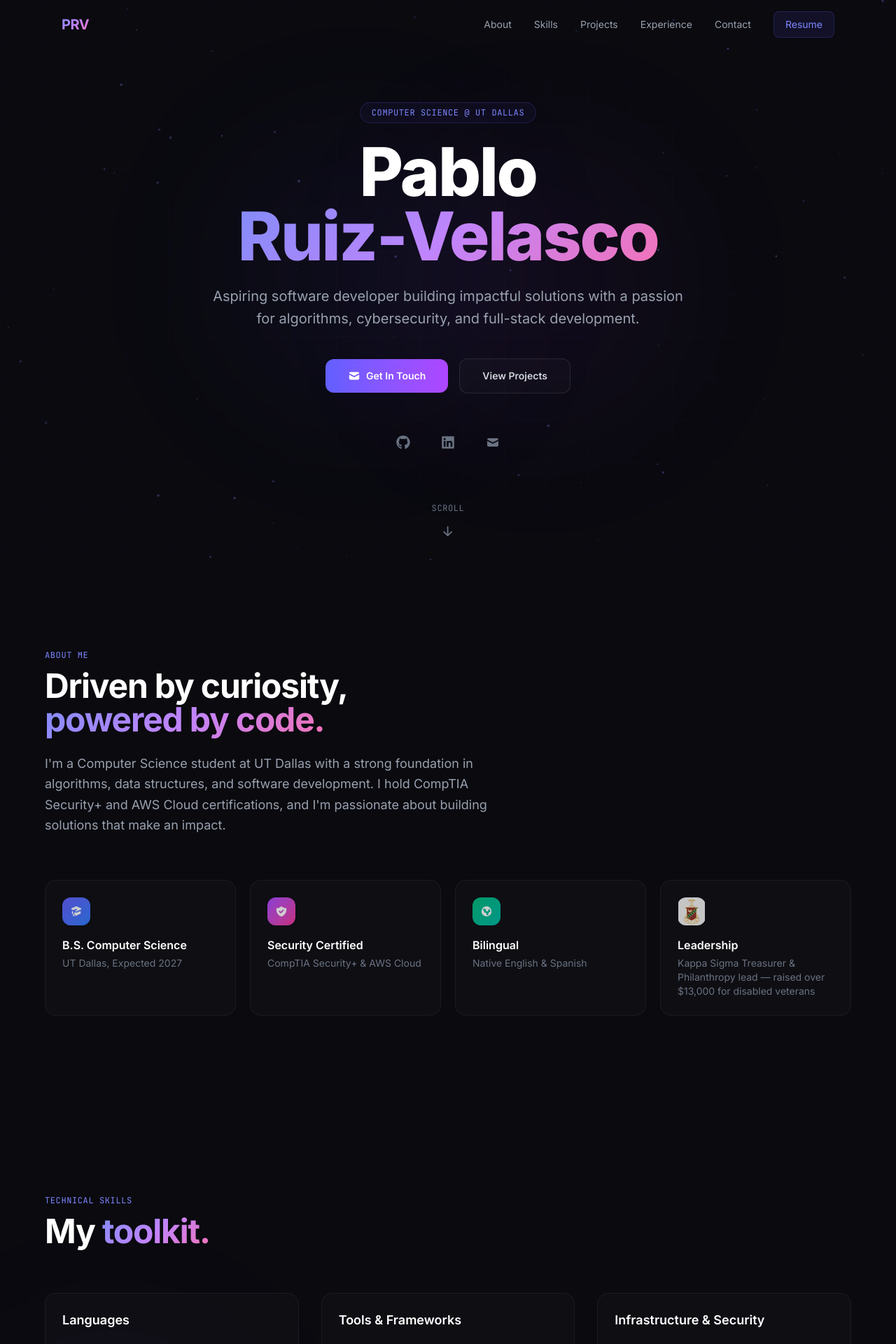
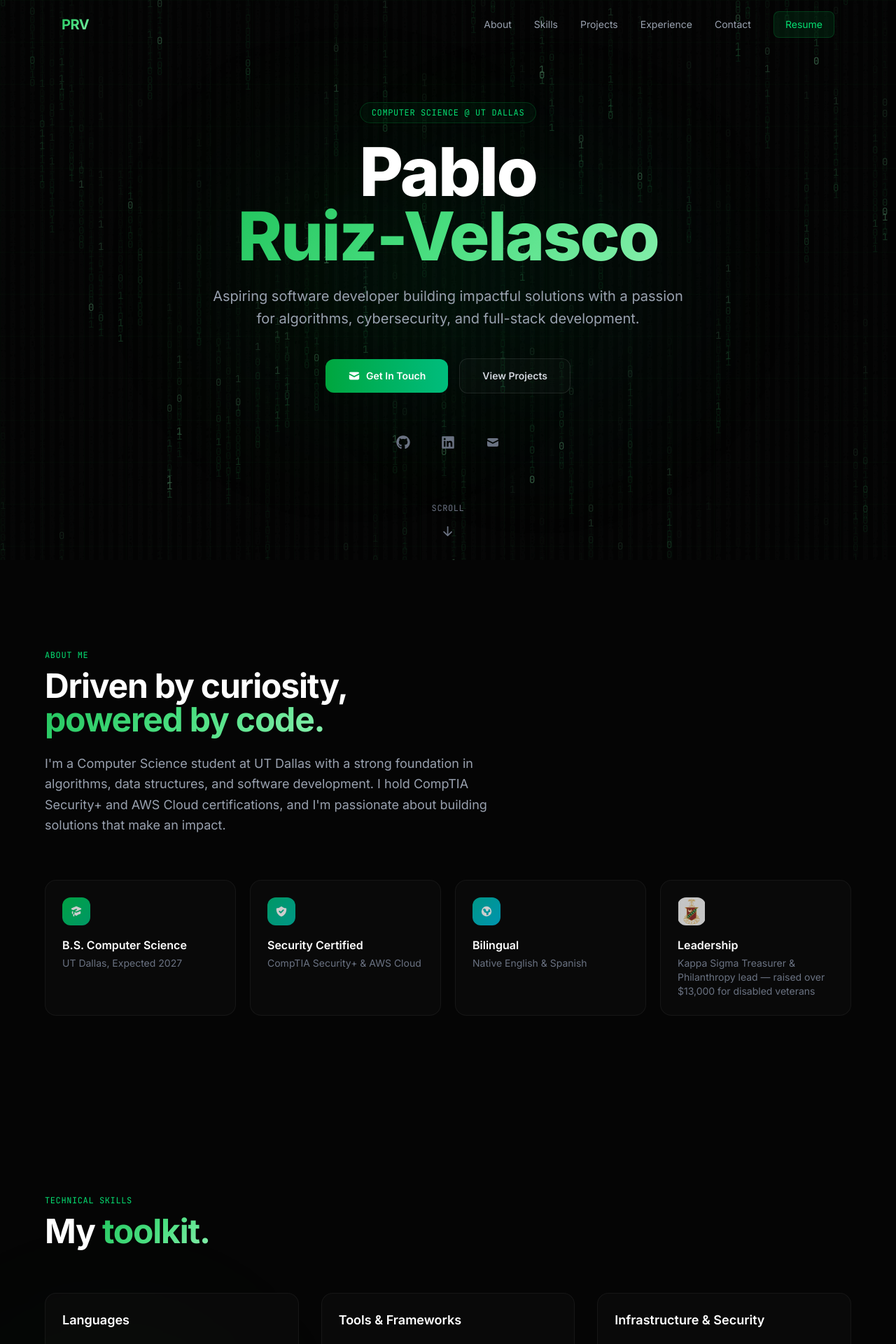
Before and after one commit to PabloRuizVelasco/PortfolioWebsite, a React (Vite) app: page / in a window 1280 px wide. Shown: the top 1920 px of the page at 70% size. Built offline with nearby package versions, Linux system fonts and the light colour scheme.

Commit message:
Green/black color scheme, airplane icon for Flight Planner, Matrix binary rain background

```diff
--- a/src/App.jsx
+++ b/src/App.jsx
@@ -10,7 +10,7 @@ import ParticleBackground from './components/ParticleBackground'
 
 function App() {
   return (
-    <div className="bg-[#0a0a0f] text-white min-h-screen relative overflow-x-hidden">
+    <div className="bg-[#050505] text-white min-h-screen relative overflow-x-hidden">
       <ParticleBackground />
       <Navbar />
       <main>
--- a/src/components/About.jsx
+++ b/src/components/About.jsx
@@ -9,25 +9,25 @@ const highlights = [
     icon: HiAcademicCap,
     title: 'B.S. Computer Science',
     desc: 'UT Dallas, Expected 2027',
-    color: 'from-indigo-500 to-blue-500',
+    color: 'from-green-500 to-emerald-500',
   },
   {
     icon: HiShieldCheck,
     title: 'Security Certified',
     desc: 'CompTIA Security+ & AWS Cloud',
-    color: 'from-purple-500 to-pink-500',
+    color: 'from-emerald-500 to-teal-500',
   },
   {
     icon: HiGlobe,
     title: 'Bilingual',
     desc: 'Native English & Spanish',
-    color: 'from-emerald-500 to-teal-500',
+    color: 'from-teal-500 to-cyan-500',
   },
   {
     image: kappaSigmaImg,
     title: 'Leadership',
     desc: 'Kappa Sigma Treasurer & Philanthropy lead — raised over $13,000 for disabled veterans',
-    color: 'from-amber-500 to-orange-500',
+    color: 'from-lime-500 to-green-500',
   },
 ]
 
@@ -44,7 +44,7 @@ export default function About() {
           transition={{ duration: 0.6 }}
           className="mb-16"
         >
-          <span className="text-xs font-mono tracking-wider text-indigo-400 uppercase mb-3 block">
+          <span className="text-xs font-mono tracking-wider text-green-400 uppercase mb-3 block">
             About Me
           </span>
           <h2 className="text-3xl md:text-5xl font-bold tracking-tight mb-6">
@@ -67,7 +67,7 @@ export default function About() {
               initial={{ opacity: 0, y: 30 }}
               animate={isInView ? { opacity: 1, y: 0 } : {}}
               transition={{ duration: 0.5, delay: i * 0.1 + 0.2 }}
-              className="group relative p-6 rounded-2xl bg-white/[0.02] border border-white/[0.05] hover:border-white/10 transition-all duration-300 hover:-translate-y-1"
+              className="group relative p-6 rounded-2xl bg-white/[0.02] border border-white/[0.05] hover:border-green-500/20 transition-all duration-300 hover:-translate-y-1"
             >
               <div
                 className={`w-10 h-10 rounded-xl ${item.image ? '' : `bg-gradient-to-br ${item.color}`} flex items-center justify-center mb-4 opacity-80 group-hover:opacity-100 transition-opacity overflow-hidden`}
--- a/src/components/Hero.jsx
+++ b/src/components/Hero.jsx
@@ -6,8 +6,8 @@ export default function Hero() {
   return (
     <section className="relative min-h-screen flex items-center justify-center px-6 bg-grid">
       {/* Ambient glow orbs */}
-      <div className="absolute top-1/4 left-1/4 w-96 h-96 bg-indigo-500/10 rounded-full blur-[128px] animate-pulse-glow" />
-      <div className="absolute bottom-1/4 right-1/4 w-96 h-96 bg-purple-500/10 rounded-full blur-[128px] animate-pulse-glow" />
+      <div className="absolute top-1/4 left-1/4 w-96 h-96 bg-green-500/10 rounded-full blur-[128px] animate-pulse-glow" />
+      <div className="absolute bottom-1/4 right-1/4 w-96 h-96 bg-emerald-500/10 rounded-full blur-[128px] animate-pulse-glow" />
 
       <div className="relative z-10 text-center max-w-4xl mx-auto">
         <motion.div
@@ -16,7 +16,7 @@ export default function Hero() {
           transition={{ duration: 0.5 }}
           className="mb-6"
         >
-          <span className="inline-block px-4 py-1.5 text-xs font-mono tracking-wider text-indigo-400 border border-indigo-500/20 rounded-full bg-indigo-500/5 uppercase">
+          <span className="inline-block px-4 py-1.5 text-xs font-mono tracking-wider text-green-400 border border-green-500/20 rounded-full bg-green-500/5 uppercase">
             Computer Science @ UT Dallas
           </span>
         </motion.div>
@@ -50,7 +50,7 @@ export default function Hero() {
         >
           <a
             href="#contact"
-            className="group px-8 py-3.5 rounded-xl bg-gradient-to-r from-indigo-500 to-purple-500 text-white font-semibold text-sm hover:shadow-lg hover:shadow-indigo-500/25 transition-all duration-300 hover:-translate-y-0.5"
+            className="group px-8 py-3.5 rounded-xl bg-gradient-to-r from-green-600 to-emerald-500 text-white font-semibold text-sm hover:shadow-lg hover:shadow-green-500/25 transition-all duration-300 hover:-translate-y-0.5"
           >
             <span className="flex items-center gap-2">
               <HiMail className="text-lg" />
@@ -102,7 +102,7 @@ export default function Hero() {
         initial={{ opacity: 0 }}
         animate={{ opacity: 1 }}
         transition={{ delay: 1.2 }}
-        className="absolute bottom-10 left-1/2 -translate-x-1/2 flex flex-col items-center gap-2 text-gray-500 hover:text-indigo-400 transition-colors cursor-pointer"
+        className="absolute bottom-10 left-1/2 -translate-x-1/2 flex flex-col items-center gap-2 text-gray-500 hover:text-green-400 transition-colors cursor-pointer"
       >
         <span className="text-xs font-mono tracking-wider uppercase">Scroll</span>
         <motion.div
--- a/src/components/Navbar.jsx
+++ b/src/components/Navbar.jsx
@@ -45,14 +45,14 @@ export default function Navbar() {
               className="text-sm text-gray-400 hover:text-white transition-colors duration-200 relative group"
             >
               {link.name}
-              <span className="absolute -bottom-1 left-0 w-0 h-[2px] bg-gradient-to-r from-indigo-400 to-purple-400 group-hover:w-full transition-all duration-300" />
+              <span className="absolute -bottom-1 left-0 w-0 h-[2px] bg-gradient-to-r from-green-400 to-emerald-400 group-hover:w-full transition-all duration-300" />
             </a>
           ))}
           <a
             href="/Pablo_RuizVelasco_Resume.pdf"
             target="_blank"
             rel="noopener noreferrer"
-            className="text-sm px-4 py-2 rounded-lg bg-indigo-500/10 text-indigo-400 border border-indigo-500/20 hover:bg-indigo-500/20 hover:border-indigo-500/40 transition-all duration-200"
+            className="text-sm px-4 py-2 rounded-lg bg-green-500/10 text-green-400 border border-green-500/20 hover:bg-green-500/20 hover:border-green-500/40 transition-all duration-200"
           >
             Resume
           </a>
@@ -89,7 +89,7 @@ export default function Navbar() {
               href="/Pablo_RuizVelasco_Resume.pdf"
               target="_blank"
               rel="noopener noreferrer"
-              className="text-sm px-4 py-2 rounded-lg bg-indigo-500/10 text-indigo-400 border border-indigo-500/20 text-center"
+              className="text-sm px-4 py-2 rounded-lg bg-green-500/10 text-green-400 border border-green-500/20 text-center"
             >
               Resume
             </a>
--- a/src/components/ParticleBackground.jsx
+++ b/src/components/ParticleBackground.jsx
@@ -7,82 +7,68 @@ export default function ParticleBackground() {
     const canvas = canvasRef.current
     const ctx = canvas.getContext('2d')
     let animationId
-    let particles = []
+    let columns = []
+    let fontSize = 14
 
     const resize = () => {
       canvas.width = window.innerWidth
       canvas.height = window.innerHeight
-    }
-
-    const createParticles = () => {
-      particles = []
-      const count = Math.floor((canvas.width * canvas.height) / 15000)
-      for (let i = 0; i < count; i++) {
-        particles.push({
-          x: Math.random() * canvas.width,
-          y: Math.random() * canvas.height,
-          size: Math.random() * 1.5 + 0.5,
-          speedX: (Math.random() - 0.5) * 0.3,
-          speedY: (Math.random() - 0.5) * 0.3,
-          opacity: Math.random() * 0.5 + 0.1,
-        })
-      }
+      const colCount = Math.floor(canvas.width / fontSize)
+      columns = Array.from({ length: colCount }, () =>
+        Math.random() * canvas.height / fontSize
+      )
     }
 
     const animate = () => {
-      ctx.clearRect(0, 0, canvas.width, canvas.height)
+      // Semi-transparent black overlay for trail effect
+      ctx.fillStyle = 'rgba(5, 5, 5, 0.06)'
+      ctx.fillRect(0, 0, canvas.width, canvas.height)
 
-      particles.forEach((p) => {
-        p.x += p.speedX
-        p.y += p.speedY
+      ctx.font = `${fontSize}px 'JetBrains Mono', monospace`
 
-        if (p.x < 0) p.x = canvas.width
-        if (p.x > canvas.width) p.x = 0
-        if (p.y < 0) p.y = canvas.height
-        if (p.y > canvas.height) p.y = 0
+      columns.forEach((y, i) => {
+        const char = Math.random() > 0.5 ? '1' : '0'
+        const x = i * fontSize
 
-        ctx.beginPath()
-        ctx.arc(p.x, p.y, p.size, 0, Math.PI * 2)
-        ctx.fillStyle = `rgba(129, 140, 248, ${p.opacity})`
-        ctx.fill()
-      })
+        // Brighter green for the leading character
+        const brightness = Math.random()
+        if (brightness > 0.95) {
+          ctx.fillStyle = 'rgba(134, 239, 172, 0.9)' // bright tip
+        } else if (brightness > 0.8) {
+          ctx.fillStyle = 'rgba(74, 222, 128, 0.5)'
+        } else {
+          ctx.fillStyle = 'rgba(34, 197, 94, 0.25)'
+        }
 
-      // Draw connections
-      particles.forEach((a, i) => {
-        particles.slice(i + 1).forEach((b) => {
-          const dx = a.x - b.x
-          const dy = a.y - b.y
-          const dist = Math.sqrt(dx * dx + dy * dy)
-          if (dist < 120) {
-            ctx.beginPath()
-            ctx.moveTo(a.x, a.y)
-            ctx.lineTo(b.x, b.y)
-            ctx.strokeStyle = `rgba(129, 140, 248, ${0.03 * (1 - dist / 120)})`
-            ctx.stroke()
-          }
-        })
+        ctx.fillText(char, x, y * fontSize)
+
+        // Reset column randomly or when it goes off screen
+        if (y * fontSize > canvas.height && Math.random() > 0.975) {
+          columns[i] = 0
+        }
+        columns[i] += 0.5 + Math.random() * 0.5
       })
 
       animationId = requestAnimationFrame(animate)
     }
 
     resize()
-    createParticles()
     animate()
 
-    window.addEventListener('resize', () => {
-      resize()
-      createParticles()
-    })
+    const handleResize = () => resize()
+    window.addEventListener('resize', handleResize)
 
-    return () => cancelAnimationFrame(animationId)
+    return () => {
+      cancelAnimationFrame(animationId)
+      window.removeEventListener('resize', handleResize)
+    }
   }, [])
 
   return (
     <canvas
       ref={canvasRef}
       className="fixed inset-0 pointer-events-none z-0"
-      style={{ opacity: 0.6 }}
+      style={{ opacity: 0.4 }}
     />
   )
 }
--- a/src/components/Projects.jsx
+++ b/src/components/Projects.jsx
@@ -1,6 +1,6 @@
 import { motion, useInView } from 'framer-motion'
 import { useRef } from 'react'
-import { FaJava, FaDollarSign } from 'react-icons/fa'
+import { FaDollarSign, FaPlane } from 'react-icons/fa'
 import { HiExternalLink } from 'react-icons/hi'
 import pokerImg from '../assets/images/poker.png'
 import amazonImg from '../assets/images/amazon.png'
@@ -11,8 +11,8 @@ const projects = [
     description:
       'A graph-based flight planner that reads city-to-city flights with cost and time, processes trip requests, and outputs the top 3 optimal itineraries using backtracking.',
     tech: ['Java', 'Graph Algorithms', 'Backtracking', 'File I/O'],
-    icon: FaJava,
-    gradient: 'from-indigo-500 to-blue-500',
+    icon: FaPlane,
+    gradient: 'from-green-500 to-emerald-500',
     highlights: ['Optimizes by time or cost', 'Backtracking path finder', 'Top 3 itinerary output'],
   },
   {
@@ -21,7 +21,7 @@ const projects = [
       'A movie rental billing system that models Customers, Movies, and Rentals. Generates formatted statements with charges based on category-specific pricing and frequent renter points.',
     tech: ['Java', 'OOP', 'Design Patterns', 'Pricing Logic'],
     icon: FaDollarSign,
-    gradient: 'from-purple-500 to-pink-500',
+    gradient: 'from-emerald-500 to-teal-500',
     highlights: ['Category-based pricing', 'Frequent renter points', 'Formatted billing output'],
   },
   {
@@ -30,7 +30,7 @@ const projects = [
       'Simulates poker games using 3D arrays to represent rounds, players, and hands. Evaluates winners based on hand rankings and calculates win percentages across simulations.',
     tech: ['C++', '3D Arrays', 'Simulation', 'Statistics'],
     image: pokerImg,
-    gradient: 'from-emerald-500 to-teal-500',
+    gradient: 'from-teal-500 to-cyan-500',
     highlights: ['Multi-round simulation', 'Hand ranking evaluation', 'Win percentage tracking'],
   },
   {
@@ -39,7 +39,7 @@ const projects = [
       'A delivery route tracker for Amazon Prime drivers. Calculates polygon areas from coordinate-based routes stored in 3D arrays, with formatted output for each driver.',
     tech: ['Java', 'C++', 'Geometry', 'File I/O'],
     image: amazonImg,
-    gradient: 'from-amber-500 to-orange-500',
+    gradient: 'from-lime-500 to-green-500',
     highlights: ['Polygon area calculation', 'Dual-language implementation', 'Route visualization'],
   },
 ]
@@ -51,7 +51,7 @@ export default function Projects() {
   return (
     <section id="projects" className="relative py-32 px-6">
       {/* Ambient glow */}
-      <div className="absolute top-1/3 right-0 w-96 h-96 bg-indigo-500/5 rounded-full blur-[128px]" />
+      <div className="absolute top-1/3 right-0 w-96 h-96 bg-green-500/5 rounded-full blur-[128px]" />
 
       <div className="max-w-6xl mx-auto relative z-10" ref={ref}>
         <motion.div
@@ -60,7 +60,7 @@ export default function Projects() {
           transition={{ duration: 0.6 }}
           className="mb-16"
         >
-          <span className="text-xs font-mono tracking-wider text-indigo-400 uppercase mb-3 block">
+          <span className="text-xs font-mono tracking-wider text-green-400 uppercase mb-3 block">
             Projects
           </span>
           <h2 className="text-3xl md:text-5xl font-bold tracking-tight">
@@ -75,7 +75,7 @@ export default function Projects() {
               initial={{ opacity: 0, y: 30 }}
               animate={isInView ? { opacity: 1, y: 0 } : {}}
               transition={{ duration: 0.5, delay: i * 0.1 + 0.2 }}
-              className="group relative p-6 rounded-2xl bg-white/[0.02] border border-white/[0.05] hover:border-white/10 transition-all duration-500 hover:-translate-y-1"
+              className="group relative p-6 rounded-2xl bg-white/[0.02] border border-white/[0.05] hover:border-green-500/20 transition-all duration-500 hover:-translate-y-1"
             >
               {/* Gradient accent line */}
               <div
@@ -94,7 +94,7 @@ export default function Projects() {
                 </div>
               </div>
 
-              <h3 className="text-white text-lg font-semibold mb-2 group-hover:text-indigo-300 transition-colors">
+              <h3 className="text-white text-lg font-semibold mb-2 group-hover:text-green-300 transition-colors">
                 {project.title}
               </h3>
               <p className="text-gray-500 text-sm leading-relaxed mb-4">
@@ -105,7 +105,7 @@ export default function Projects() {
               <ul className="space-y-1.5 mb-5">
                 {project.highlights.map((h) => (
                   <li key={h} className="flex items-center gap-2 text-xs text-gray-500">
-                    <span className="w-1 h-1 rounded-full bg-indigo-500" />
+                    <span className="w-1 h-1 rounded-full bg-green-500" />
                     {h}
                   </li>
                 ))}
@@ -116,7 +116,7 @@ export default function Projects() {
                 {project.tech.map((t) => (
                   <span
                     key={t}
-                    className="px-2.5 py-1 text-xs font-mono text-indigo-400/80 bg-indigo-500/5 border border-indigo-500/10 rounded-md"
+                    className="px-2.5 py-1 text-xs font-mono text-green-400/80 bg-green-500/5 border border-green-500/10 rounded-md"
                   >
                     {t}
                   </span>
@@ -136,7 +136,7 @@ export default function Projects() {
             href="https://github.com/PabloRuizVelasco"
             target="_blank"
             rel="noopener noreferrer"
-            className="inline-flex items-center gap-2 text-sm text-gray-500 hover:text-indigo-400 transition-colors font-mono"
+            className="inline-flex items-center gap-2 text-sm text-gray-500 hover:text-green-400 transition-colors font-mono"
           >
             View more on GitHub
             <HiExternalLink />
--- a/src/components/Skills.jsx
+++ b/src/components/Skills.jsx
@@ -48,7 +48,7 @@ export default function Skills() {
   return (
     <section id="skills" className="relative py-32 px-6">
       {/* Ambient glow */}
-      <div className="absolute top-1/2 left-0 w-80 h-80 bg-purple-500/5 rounded-full blur-[120px]" />
+      <div className="absolute top-1/2 left-0 w-80 h-80 bg-green-500/5 rounded-full blur-[120px]" />
 
       <div className="max-w-6xl mx-auto relative z-10" ref={ref}>
         <motion.div
@@ -57,7 +57,7 @@ export default function Skills() {
           transition={{ duration: 0.6 }}
           className="mb-16"
         >
-          <span className="text-xs font-mono tracking-wider text-indigo-400 uppercase mb-3 block">
+          <span className="text-xs font-mono tracking-wider text-green-400 uppercase mb-3 block">
             Technical Skills
           </span>
           <h2 className="text-3xl md:text-5xl font-bold tracking-tight">
@@ -72,7 +72,7 @@ export default function Skills() {
               initial={{ opacity: 0, y: 30 }}
               animate={isInView ? { opacity: 1, y: 0 } : {}}
               transition={{ duration: 0.5, delay: catIdx * 0.15 + 0.2 }}
-              className="p-6 rounded-2xl bg-white/[0.02] border border-white/[0.05] hover:border-white/10 transition-all duration-300"
+              className="p-6 rounded-2xl bg-white/[0.02] border border-white/[0.05] hover:border-green-500/20 transition-all duration-300"
             >
               <h3 className="text-white font-semibold text-lg mb-6">{cat.title}</h3>
               <div className="space-y-5">
@@ -80,7 +80,7 @@ export default function Skills() {
                   <div key={skill.name} className="group">
                     <div className="flex items-center justify-between mb-2">
                       <div className="flex items-center gap-3">
-                        <skill.icon className="text-gray-500 group-hover:text-indigo-400 transition-colors text-lg" />
+                        <skill.icon className="text-gray-500 group-hover:text-green-400 transition-colors text-lg" />
                         <span className="text-sm text-gray-300 font-medium">
                           {skill.name}
                         </span>
@@ -94,7 +94,7 @@ export default function Skills() {
                         initial={{ width: 0 }}
                         animate={isInView ? { width: `${skill.level}%` } : {}}
                         transition={{ duration: 1, delay: catIdx * 0.15 + 0.5 }}
-                        className="h-full rounded-full bg-gradient-to-r from-indigo-500 to-purple-500"
+                        className="h-full rounded-full bg-gradient-to-r from-green-600 to-emerald-400"
                       />
                     </div>
                   </div>
--- a/src/index.css
+++ b/src/index.css
@@ -20,19 +20,19 @@ body {
   width: 6px;
 }
 ::-webkit-scrollbar-track {
-  background: #0a0a0f;
+  background: #050505;
 }
 ::-webkit-scrollbar-thumb {
-  background: #2d2d3f;
+  background: #1a3a1a;
   border-radius: 3px;
 }
 ::-webkit-scrollbar-thumb:hover {
-  background: #4f46e5;
+  background: #22c55e;
 }
 
 /* Gradient text utility */
 .gradient-text {
-  background: linear-gradient(135deg, #818cf8 0%, #c084fc 50%, #f472b6 100%);
+  background: linear-gradient(135deg, #22c55e 0%, #4ade80 50%, #86efac 100%);
   -webkit-background-clip: text;
   -webkit-text-fill-color: transparent;
   background-clip: text;
@@ -40,25 +40,21 @@ body {
 
 /* Glass effect */
 .glass {
-  background: rgba(15, 15, 25, 0.7);
+  background: rgba(5, 5, 5, 0.8);
   backdrop-filter: blur(20px);
-  border: 1px solid rgba(255, 255, 255, 0.05);
+  border: 1px solid rgba(34, 197, 94, 0.08);
 }
 
 /* Glow effects */
-.glow-indigo {
-  box-shadow: 0 0 30px rgba(99, 102, 241, 0.15);
-}
-
-.glow-purple {
-  box-shadow: 0 0 30px rgba(168, 85, 247, 0.15);
+.glow-green {
+  box-shadow: 0 0 30px rgba(34, 197, 94, 0.15);
 }
 
 /* Animated background grid */
 .bg-grid {
   background-image:
-    linear-gradient(rgba(99, 102, 241, 0.03) 1px, transparent 1px),
-    linear-gradient(90deg, rgba(99, 102, 241, 0.03) 1px, transparent 1px);
+    linear-gradient(rgba(34, 197, 94, 0.03) 1px, transparent 1px),
+    linear-gradient(90deg, rgba(34, 197, 94, 0.03) 1px, transparent 1px);
   background-size: 60px 60px;
 }
 
```
Also changed, not shown: src/components/Contact.jsx (+11 -11 lines), src/components/Experience.jsx (+7 -7 lines), public/favicon.svg.
